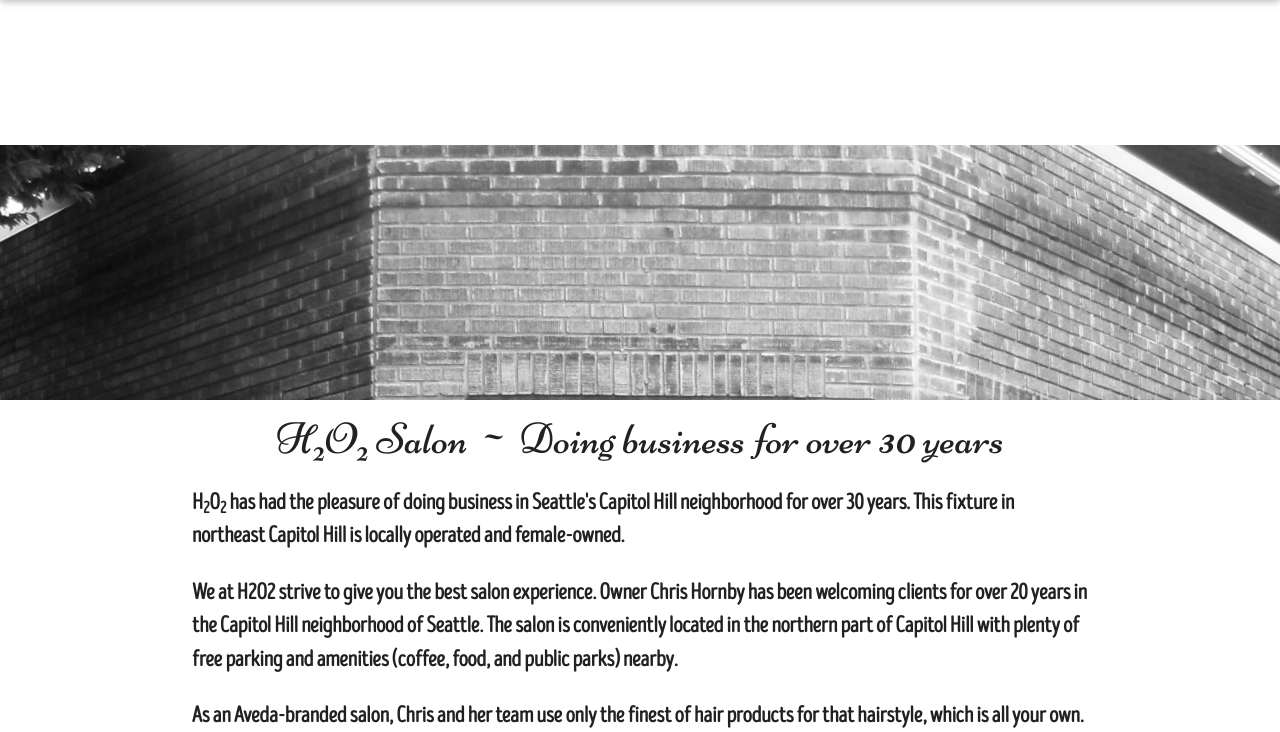
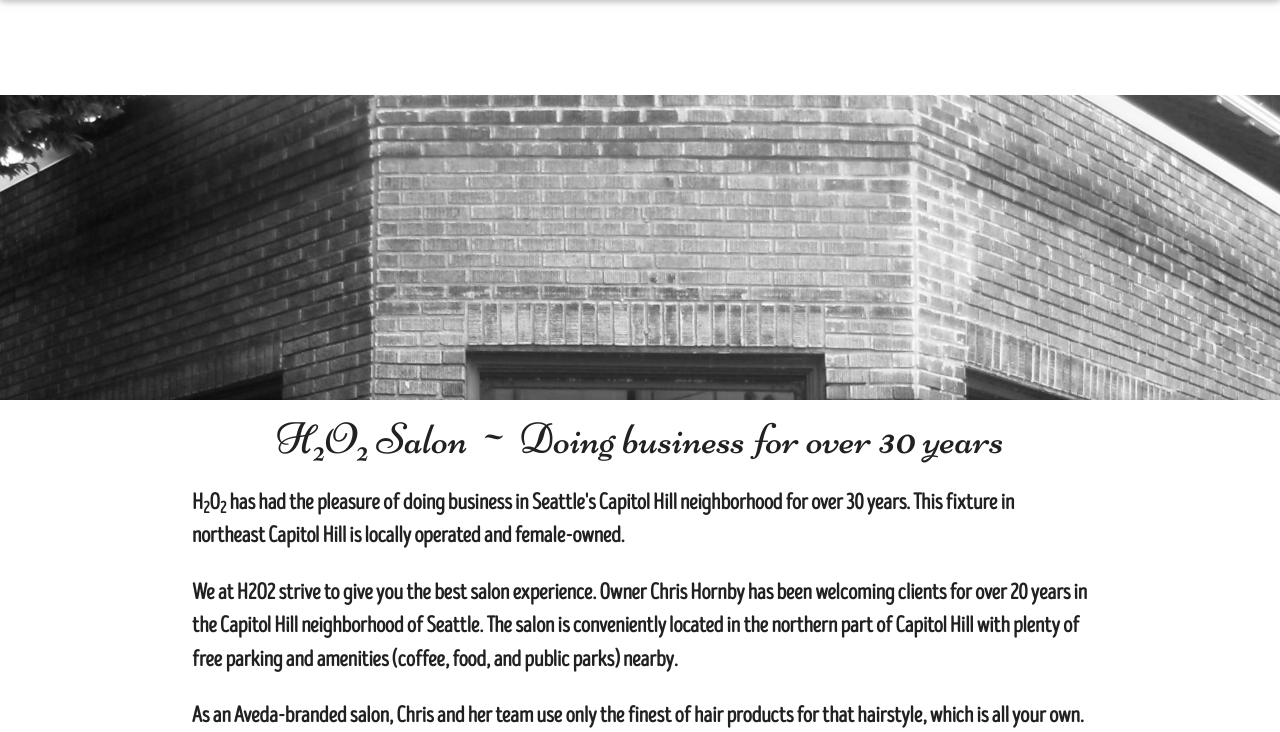
Before and after one commit to TEnders64/H2O2, a CodeIgniter app: page / in a window 1280 px wide. Shown: the part 64-796 px from the top of the page. Run offline with CodeIgniter, Linux system fonts and the light colour scheme; some libraries are stand-ins or nearby versions; grey boxes are pictures that could not be loaded.

Commit message:
back to square one on parallax

```diff
--- a/application/views/index.php
+++ b/application/views/index.php
@@ -45,13 +45,13 @@
 				var win = $(window);
 				if (win.width() > 860){
 					$('.parallax').parallax();
-					// $('.parallax img').css('height', '400px');
-					// $('.parallax img').css('bottom', '-150px');
-					// $('.parallax-container').css('height', '400px');
+					$('.parallax img').css('height', '1000px');
+					$('.parallax img').css('bottom', '-150px');
+					$('.parallax-container').css('height', '400px');
 				}else{
-					// $('.parallax').parallax();
+					$('.parallax').parallax();
 					$('.parallax img').css('height', '400px');
-					$('.parallax img').css('bottom', '-50px');
+					$('.parallax img').css('bottom', '-150px');
 					$('.parallax-container').css('height', '200px');
 				}
 			});
@@ -59,14 +59,14 @@
 			var win = $(window);
 			if (win.width() > 860){
 				$('.parallax').parallax();
-				// $('.parallax img').css('height', '400px');
-				// $('.parallax img').css('bottom', '-150px');
-				// $('.parallax-container').css('height', '400px');
+				$('.parallax img').css('height', '1000px');
+				$('.parallax img').css('bottom', '-150px');
+				$('.parallax-container').css('height', '400px');
 			}else{
-				// $('.parallax').parallax();
+				$('.parallax').parallax();
 				// console.log('window width under 860!');
 				$('.parallax img').css('height', '400px');
-				$('.parallax img').css('bottom', '-50px');
+				$('.parallax img').css('bottom', '-150px');
 				$('.parallax-container').css('height', '200px');
 			}
 
--- a/assets/css/style.css
+++ b/assets/css/style.css
@@ -14,7 +14,7 @@ div.parallax{
 div.building img{
 	width: auto;
 	/*height: 400px;*/
-	bottom: -200px;
+	bottom: -400px;
 }
 div.salon img{
 	width: auto;
```
